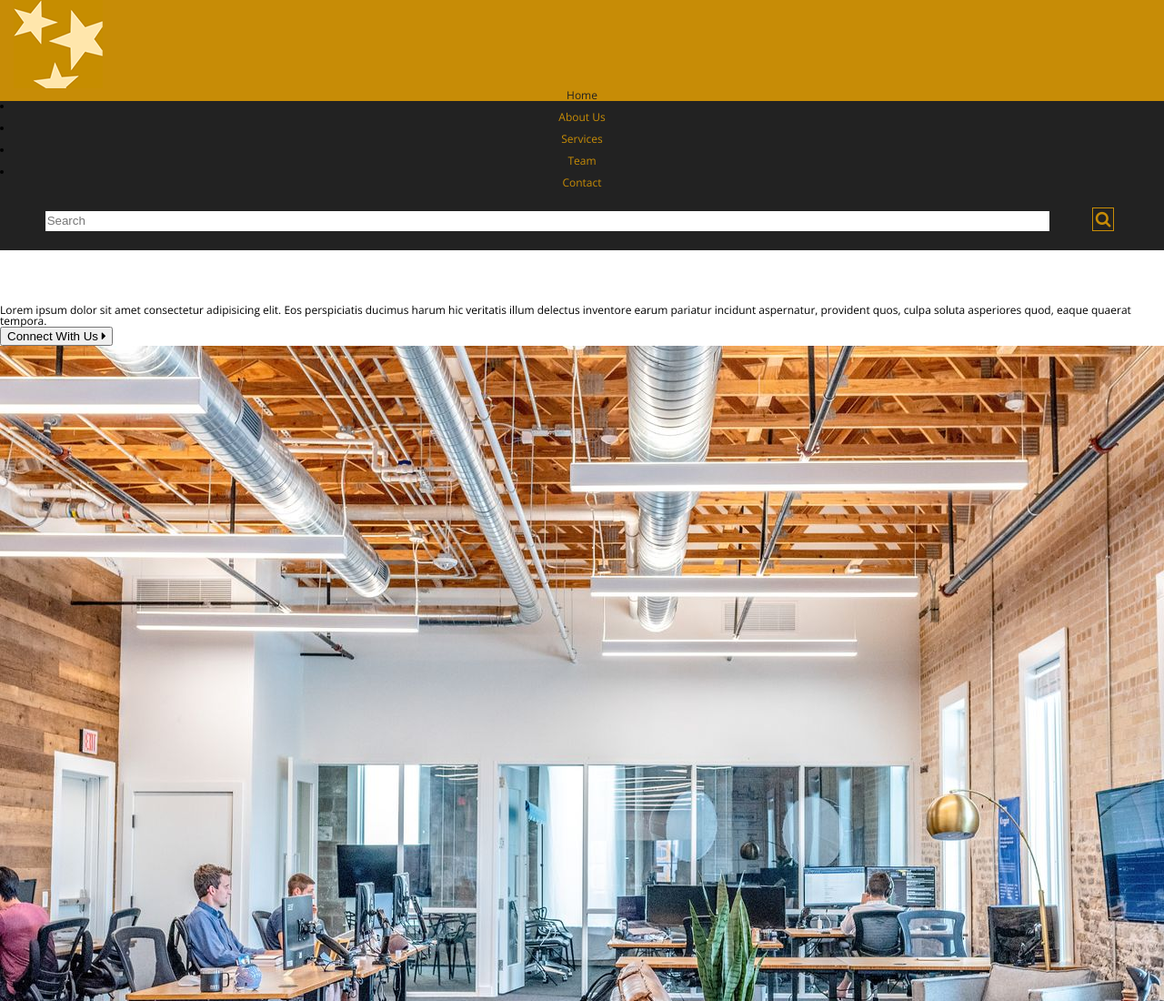
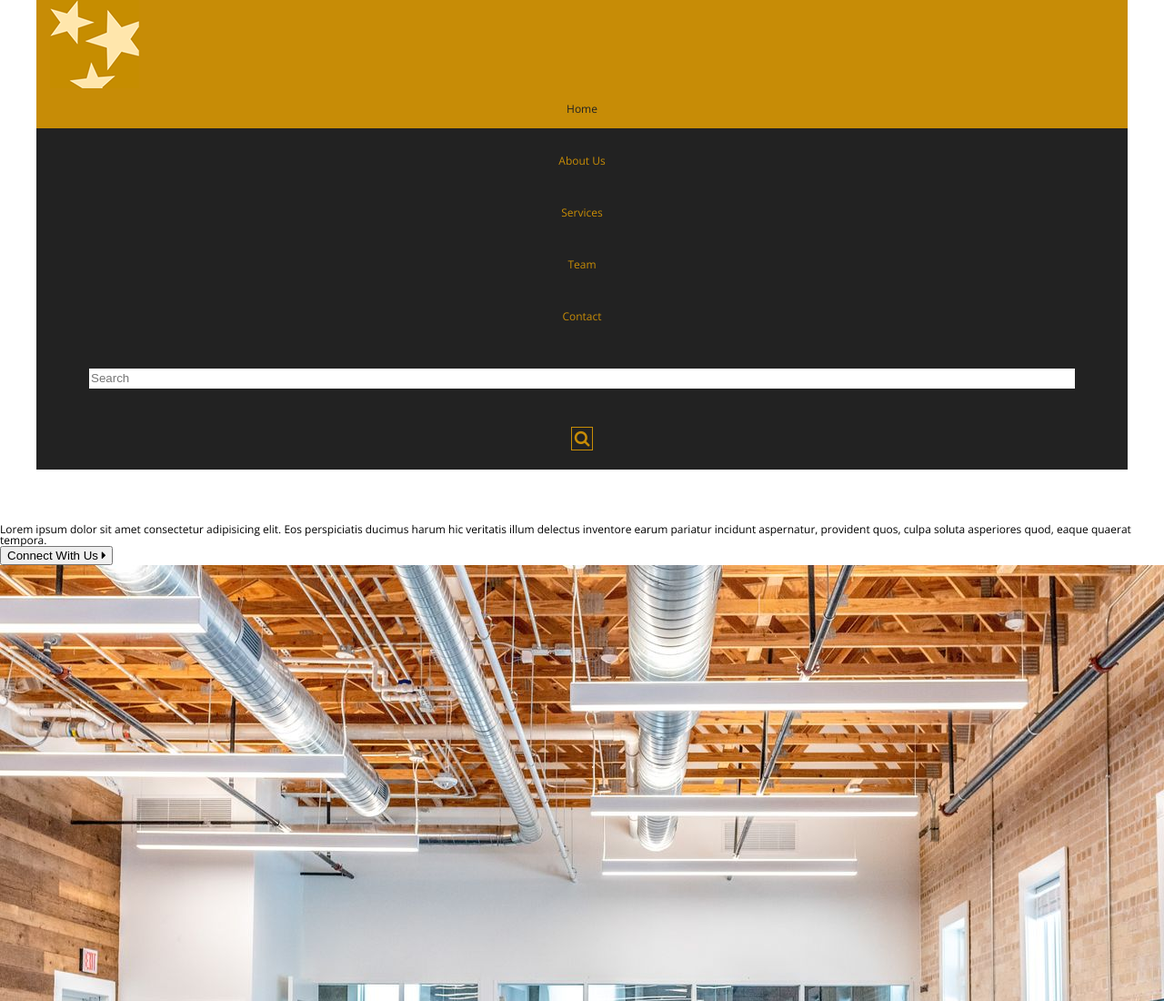
Before and after one commit to ward0368/ward0368.github.io, a plain HTML site: page final-project/index.html in a window 1280 px wide. Shown: the top 1100 px of the page at 91% size. Drawn offline with nearby package versions, Linux system fonts and the light colour scheme.

Commit message:
fixes up and styles navigation

```diff
--- a/final-project/css/main.css
+++ b/final-project/css/main.css
@@ -76,16 +76,28 @@ nav {
     color: #222;
     display: block;
     text-align: center;
+    padding: 15px;
 }
 
+.wrapper {
+    width: 100%;
+    max-width: 1200px;
+    margin: auto;
+}
 
 .navstyle {
     color: #c78c06;
     display: block;
     text-align: center;
+    margin: 15px;
+    padding: 15px;
 }
 
-
+ul, li {
+    text-decoration: none;
+    list-style-type: none;
+    list-style: none;
+}
 
 h1 {
     color: white;
@@ -93,9 +105,6 @@ h1 {
     font-size: 60px;
 }
 
-#button {
-    background-color
-}
 
 
 table {
--- a/final-project/index.html
+++ b/final-project/index.html
@@ -12,7 +12,7 @@
     <title>Final</title>
 </head>
 <body>
-    <header>
+    <header class="wrapper">
         <div id="homeanchor" class="navigation">
             <!-- Navigation -->
             <div class="logo-background">
```
